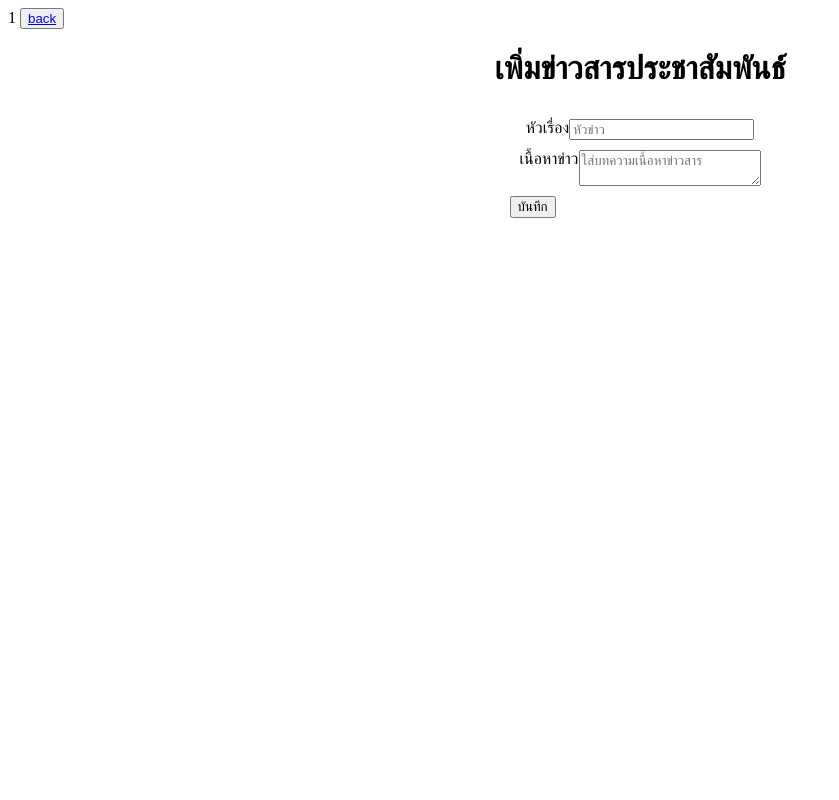
After one commit to TackTeam-Chare/Mae-Sot-District-Prison, a PHP site: page /admin/update_news.php?id=1 in a window 1280 px wide. The commit adds this page. Shown: the whole page, without its empty margins (0-839 px from the left). Run offline with PHP 8.4, Linux system fonts and the light colour scheme.

Commit message:
add update news model

```diff
--- a/admin/dashboard.php
+++ b/admin/dashboard.php
@@ -23,7 +23,7 @@ include_once('./inc/config.php');
          <h3>ข่าวประชาสัมพันธ์์</h3>
          </div>
          <div class="button">
-            <button><a href="./addevent.php">Add</a></button>
+            <button><a href="./add_news.php">Add</a></button>
          </div>
         </div>
         <?php
@@ -34,9 +34,11 @@ include_once('./inc/config.php');
                 <div class="model--field"><?php echo $result['id'] ?></div>
                 <div class="model--field"><?php echo $result['title'] ?></div>
                 <div class="model--field"><?php echo $result['content'] ?></div>
+
                 <div class="model--field">
-                    <button class="list--manage_item">edit</button>
+                    <button class="list--manage_item" type="submit" name="news_update"><a href="./update_news.php?id=<?php echo $result['id']?>">edit</a></button>
                 </div>
+                </form>
                 <div class="model--field">
                     <button class="list--manage_item">delete</button>
                 </div>
--- /dev/null
+++ b/admin/update_news.php
@@ -0,0 +1,40 @@
+<?php
+$id = $_GET['id'];
+echo $id;
+?>
+
+
+<!DOCTYPE html>
+<html lang="en">
+
+<head>
+    <meta charset="UTF-8">
+    <meta name="viewport" content="width=device-width, initial-scale=1.0">
+    <title>Document</title>
+    <link rel="stylesheet" href="./style.css">
+</head>
+
+<body>
+    <button><a href="./dashboard.php">back</a></button>
+    <div class="container">
+        <h1>เพิ่มข่าวสารประชาสัมพันธ์์</h1>
+        <form method="POST" action="./crud.php">
+            <input type="number" hidden name="id" value="<?php echo $id; ?>">
+            <div class="form--input">
+                <label for="title">หัวเรื่อง</label>
+                <input type="text" placeholder='หัวข่าว' name="title">
+            </div>
+            <div class="form--input">
+                <label for="title">เนื้อหาข่าว</label>
+                <textarea type="text" name="content" placeholder="ใส่บทความเนื้อหาข่าวสาร">
+</textarea>
+            </div>
+
+            <div>
+                <button type="submit" name="news_update">บันทึก</button>
+            </div>
+        </form>
+    </div>
+</body>
+
+</html>
--- a/layout/navbar.php
+++ b/layout/navbar.php
@@ -58,7 +58,7 @@
                 </li>
 
                 <li class="nav-item @@contact">
-                    <a class="nav-link" href="./admin/adminverify.php">ระบบผู้ดูเเล</a>
+                    <a class="nav-link" href="./admin/admin_verify.php">ระบบผู้ดูเเล</a>
                 </li>
             </ul>
         </div>
```
Also changed, not shown: admin/crud.php (+29 -11 lines), admin/add_event.php (renamed from admin/addevent.php), admin/add_news.php (renamed from admin/addnews.php), admin/admin_verify.php (renamed from admin/adminverify.php).
